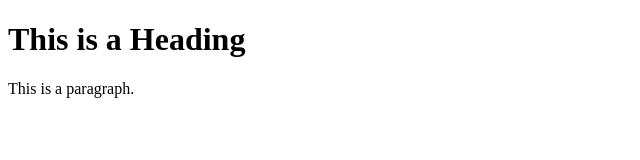
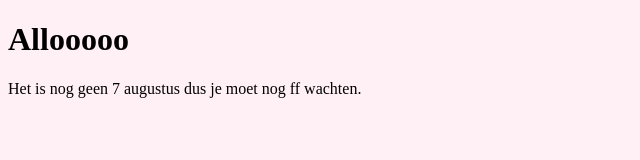
Before and after one commit to La4a4/Test, a plain HTML site: page index.html in a window 1280 px wide. Shown: the whole page, without its empty margins (0-640 px from the left). Drawn offline with Linux system fonts and the light colour scheme.

Commit message:
Update index.html

```diff
--- a/index.html
+++ b/index.html
@@ -3,10 +3,10 @@
 <head>
 <title>Page Title</title>
 </head>
-<body>
+<body style="background-color:#FFF0F5;">
 
-<h1>This is a Heading</h1>
-<p>This is a paragraph.</p>
+<h1>Allooooo</h1>
+<p>Het is nog geen 7 augustus dus je moet nog ff wachten.</p>
 
 </body>
 </html>
```
